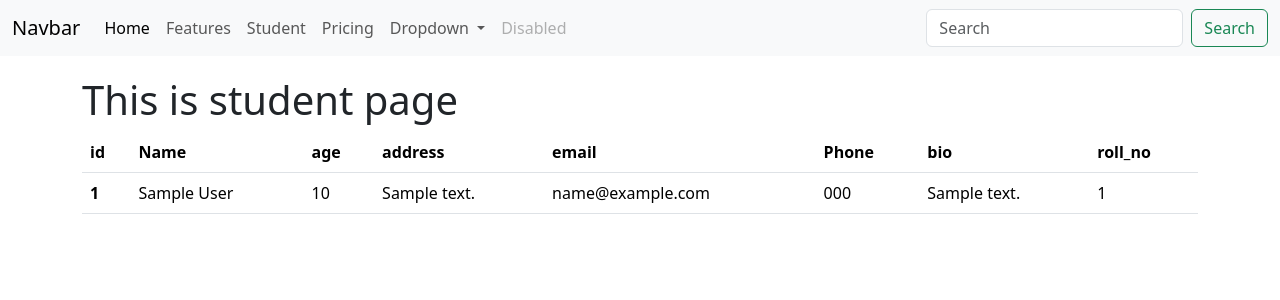
After one commit to Jasmineb1/Django_projects, a Django app: page /student/ in a window 1280 px wide. The commit adds this page. Shown: the top 300 px of the page. Run offline with Django 4.2, Linux system fonts and the light colour scheme; tables that the repository leaves empty hold one stand-in row (values such as "Sample post").

Commit message:
Model rel final

```diff
--- a/myapp/admin.py
+++ b/myapp/admin.py
@@ -1,5 +1,7 @@
 from django.contrib import admin
-from .models import Student
+from .models import Student, ClassRoom, StudentProfile
 
 # Register your models here.
 admin.site.register(Student)
+admin.site.register(ClassRoom)
+admin.site.register(StudentProfile)
--- a/myapp/models.py
+++ b/myapp/models.py
@@ -2,6 +2,8 @@ from django.db import models
 
 class ClassRoom(models.Model):
     name= models.CharField(max_length=10)
+    def __str__(self):
+        return self.name
 
 # Create your models here.
 class Student(models.Model):  #class name becomes the table name later on: appname_classname
@@ -10,3 +12,27 @@ class Student(models.Model):  #class name becomes the table name later on: appna
     address= models.CharField(max_length=50)
     email= models.CharField(max_length=50)
     classroom= models.ForeignKey(ClassRoom, on_delete= models.CASCADE, related_name="classroom_students", null= True, blank= True)
+    def __str__(self):
+        return self.name
+
+
+class StudentProfile(models.Model):
+    student= models.OneToOneField(Student, on_delete=models.CASCADE)
+    phone= models.CharField(max_length=14)
+    roll_no= models.IntegerField()
+    bio= models.TextField(max_length=500)
+    profile_picture=models.FileField(null=True, blank=True, upload_to="profile_pictures")
+    def __str__(self):
+        return self.student
+
+#many to many
+class Publication(models.Model):
+    title = models.CharField(max_length=30)
+    def __str__(self):
+        return self.title
+
+class Article(models.Model):
+    headline = models.CharField(max_length=100)
+    publications = models.ManyToManyField(Publication)
+    def __str__(self):
+        return self.headline
--- a/myapp/templates/myapp/base.html
+++ b/myapp/templates/myapp/base.html
@@ -24,9 +24,12 @@
                 <a class="nav-link" href="{% url 'temp_inherit_features' %}">Features</a>
               </li>
               <li class="nav-item">
-                <a class="nav-link" href="{% url 'temp_inherit_pricing' %}">Pricing</a>
+                <a class="nav-link" href="{% url 'temp_inherit_features' %}">Student</a>
               </li>
               <li class="nav-item dropdown">
+                <li class="nav-item">
+                  <a class="nav-link" href="{% url 'temp_inherit_pricing' %}">Pricing</a>
+                </li>
                 <a class="nav-link dropdown-toggle" href="#" role="button" data-bs-toggle="dropdown" aria-expanded="false">
                   Dropdown
                 </a>
--- /dev/null
+++ b/myapp/templates/myapp/student.html
@@ -0,0 +1,35 @@
+{% extends 'myapp/base.html'%}
+
+
+{% block content%}
+    <h1>This is student page</h1>
+    <table class="table">
+        <thead>
+          <tr>
+            <th scope="col">id</th>
+            <th scope="col">Name</th>
+            <th scope="col">age</th>
+            <th scope="col">address</th>
+            <th scope="col">email</th>
+            <th scope="col">Phone</th>
+            <th scope="col">bio</th>
+            <th scope="col">roll_no</th>
+          </tr>
+        </thead>
+        <tbody>
+            {% for student in students%}
+          <tr>
+            <th scope="row">{{ forloop.counter}}</th>
+
+            <td>{{ student.name }}</td>
+            <td>{{ student.age}}</td>
+            <td>{{ student.address}}</td>
+            <td>{{ student.email}}</td>
+            <td>{{ student.studentprofile.phone}}</td>
+            <td>{{ student.studentprofile.bio}}</td>
+            <td>{{ student.studentprofile.roll_no}}</td>
+          </tr>
+          {% endfor%}
+        </tbody>
+      </table>
+{% endblock%}
--- a/myapp/urls.py
+++ b/myapp/urls.py
@@ -1,5 +1,5 @@
 from django.urls import path
-from .views import hello_world, hello, world, home, portfolio, temp_inherit_home, temp_inherit_features, temp_inherit_pricing
+from .views import hello_world, hello, world, home, portfolio, temp_inherit_home, temp_inherit_features, temp_inherit_pricing,student
 
 urlpatterns=[
     path("hello/", hello),
@@ -9,5 +9,6 @@ urlpatterns=[
     path("portfolio/", portfolio, name='portfolio_page'),
     path("temp-inherit/", temp_inherit_home, name='temp_inherit_home'),
     path("features/", temp_inherit_features, name='temp_inherit_features'),
-    path("pricing/", temp_inherit_pricing, name='temp_inherit_pricing')
+    path("pricing/", temp_inherit_pricing, name='temp_inherit_pricing'),
+    path("student/", student, name='student'),
 ]
--- a/myapp/views.py
+++ b/myapp/views.py
@@ -1,6 +1,6 @@
 from django.shortcuts import render
 from django.http import HttpResponse
-from .models import Student
+from .models import Student, StudentProfile
 
 # Create your views here.
 def hello_world(request):
@@ -33,6 +33,11 @@ def home(request):
 def portfolio(request):
     return render(request, template_name='myapp/index.html')
 
+def student(request):
+    students= Student.objects.all()
+    sp= StudentProfile.objects.all()
+    return render(request, template_name='myapp/student.html', context={"students": students})
+
 def temp_inherit_home(request):
     items=[
         {"name": "butter", "shop_location":"KTM", "price":300 },
```
Also changed, not shown: myapp/migrations/0003_studentprofile.py (added), myapp/migrations/0004_publication_article.py (added).
